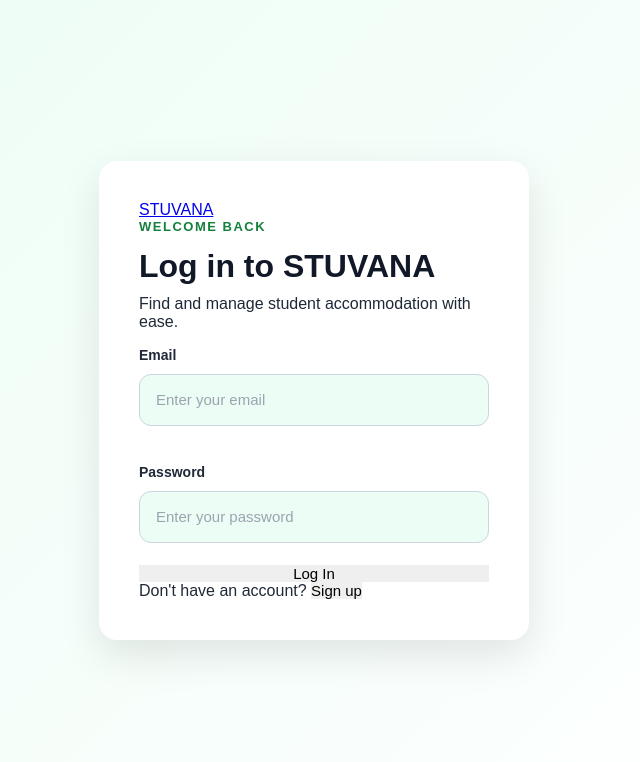
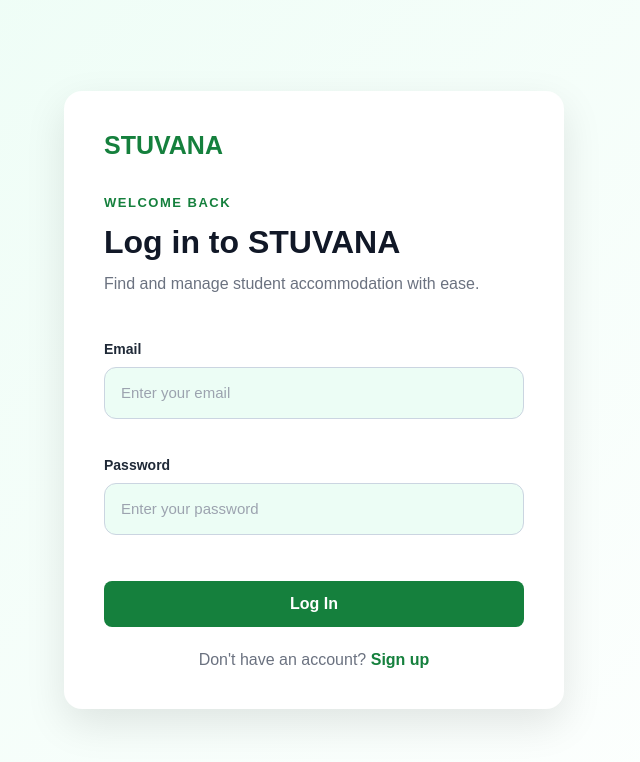
Before and after one commit to killerscoded86-cyber/stuvana, a Next.js app: page /login in a window 1280 px wide. Shown: the top 762 px of the page, without its empty margins (326-966 px from the left). Built offline with nearby package versions, Linux system fonts and the light colour scheme; no server answers.

Commit message:
Fix email verification redirect

```diff
--- a/app/globals.css
+++ b/app/globals.css
@@ -2333,3 +2333,132 @@
     justify-content: flex-end;
   }
 }
+/* =========================
+   LOGIN PAGE — MATCH SIGNUP
+========================= */
+
+.auth-page {
+  min-height: 100vh;
+  display: flex;
+  justify-content: center;
+  align-items: center;
+  padding: 30px;
+  background: linear-gradient(135deg, #ecfdf5, #ffffff);
+}
+
+.auth-card {
+  width: 100%;
+  max-width: 500px;
+  background: white;
+  padding: 40px;
+  border-radius: 18px;
+  box-shadow: 0 15px 40px rgba(0, 0, 0, 0.1);
+}
+
+.auth-card .logo {
+  display: inline-block;
+  text-decoration: none;
+  font-size: 25px;
+  font-weight: 800;
+  color: #15803d;
+  margin-bottom: 35px;
+}
+
+.auth-header {
+  margin-bottom: 28px;
+}
+
+.auth-header .hero-label {
+  margin-bottom: 8px;
+}
+
+.auth-header h1 {
+  font-size: 32px;
+  margin-bottom: 10px;
+  color: #111827;
+}
+
+.auth-header p:last-child {
+  color: #6b7280;
+  line-height: 1.6;
+}
+
+.auth-form {
+  display: flex;
+  flex-direction: column;
+}
+
+.form-group {
+  display: flex;
+  flex-direction: column;
+}
+
+.form-group label {
+  font-weight: 600;
+  margin-bottom: 8px;
+  margin-top: 14px;
+}
+
+.form-group input {
+  padding: 14px;
+  border: 1px solid #d1d5db;
+  border-radius: 8px;
+  font-size: 15px;
+  outline: none;
+}
+
+.form-group input:focus {
+  border-color: #15803d;
+}
+
+.auth-submit-button {
+  padding: 14px;
+  margin-top: 24px;
+  background: #15803d;
+  color: white;
+  border: none;
+  border-radius: 8px;
+  font-weight: 700;
+  font-size: 16px;
+  cursor: pointer;
+}
+
+.auth-submit-button:hover {
+  background: #166534;
+}
+
+.auth-submit-button:disabled {
+  opacity: 0.7;
+  cursor: not-allowed;
+}
+
+.auth-footer {
+  text-align: center;
+  margin-top: 24px;
+  color: #6b7280;
+}
+
+.auth-footer button {
+  border: none;
+  background: none;
+  padding: 0;
+  color: #15803d;
+  font-weight: 700;
+  font-size: inherit;
+  cursor: pointer;
+}
+
+.auth-footer button:hover {
+  text-decoration: underline;
+}
+
+/* Mobile */
+@media (max-width: 500px) {
+  .auth-card {
+    padding: 28px 22px;
+  }
+
+  .auth-header h1 {
+    font-size: 28px;
+  }
+}
```
Also changed, not shown: app/signup/page.tsx (+8 -1 lines).
